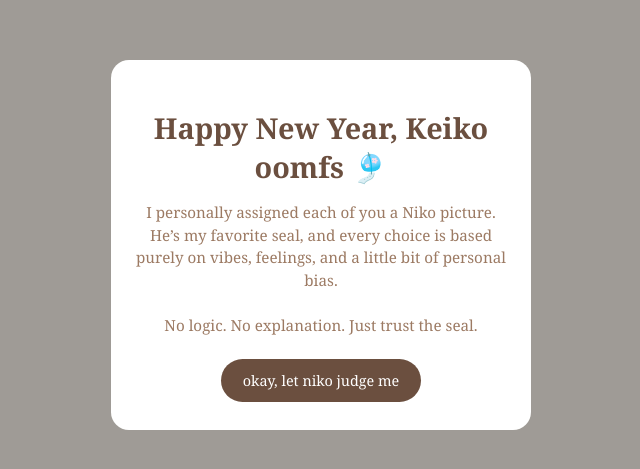
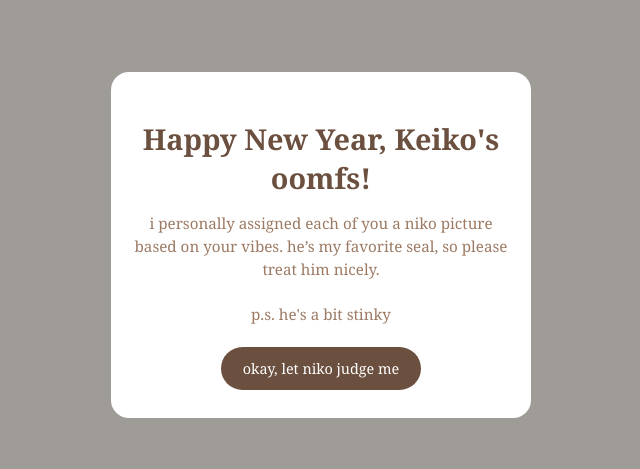
Before and after one commit to Decembular/cbcb, a plain HTML site: page index.html in a window 1280 px wide. Shown: the part 155-624 px from the top of the page, without its empty margins (319-959 px from the left). Drawn offline with Linux system fonts and the light colour scheme.

Commit message:
Update popup message and Niko picture mapping

```diff
--- a/index.html
+++ b/index.html
@@ -136,15 +136,13 @@
   <!-- POPUP -->
   <div class="overlay" id="popup">
     <div class="popup">
-      <h1>Happy New Year, Keiko oomfs 🎐</h1>
+      <h1>Happy New Year, Keiko's oomfs! </h1>
       <p>
-        I personally assigned each of you a Niko picture.
-        He’s my favorite seal, and every choice is based purely on vibes, feelings,
-        and a little bit of personal bias.
+        i personally assigned each of you a niko picture based on your vibes.
+        he’s my favorite seal, so please treat him nicely.
       </p>
       <p>
-        No logic. No explanation.
-        Just trust the seal.
+        p.s. he's a bit stinky
       </p>
       <button onclick="enterSite()">okay, let niko judge me</button>
     </div>
@@ -174,7 +172,7 @@
       result.innerHTML = "";
 
       const nikoMap = {
-        "readerbima": "niko1.jpg",
+        "@readerbima": "niko1.jpg",
         "readercahyo": "niko2.jpg",
         "readersurya": "niko3.jpg"
       };
```
